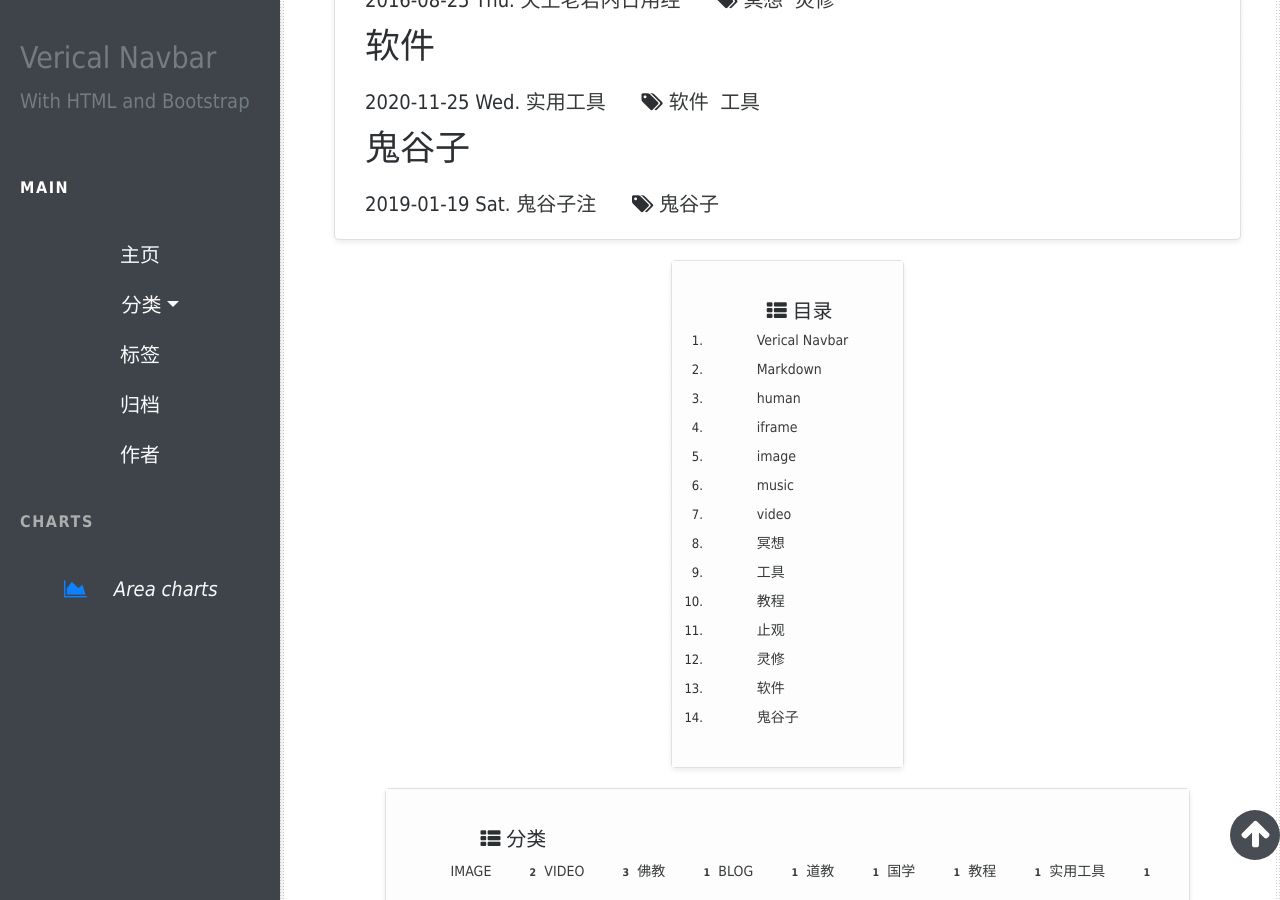
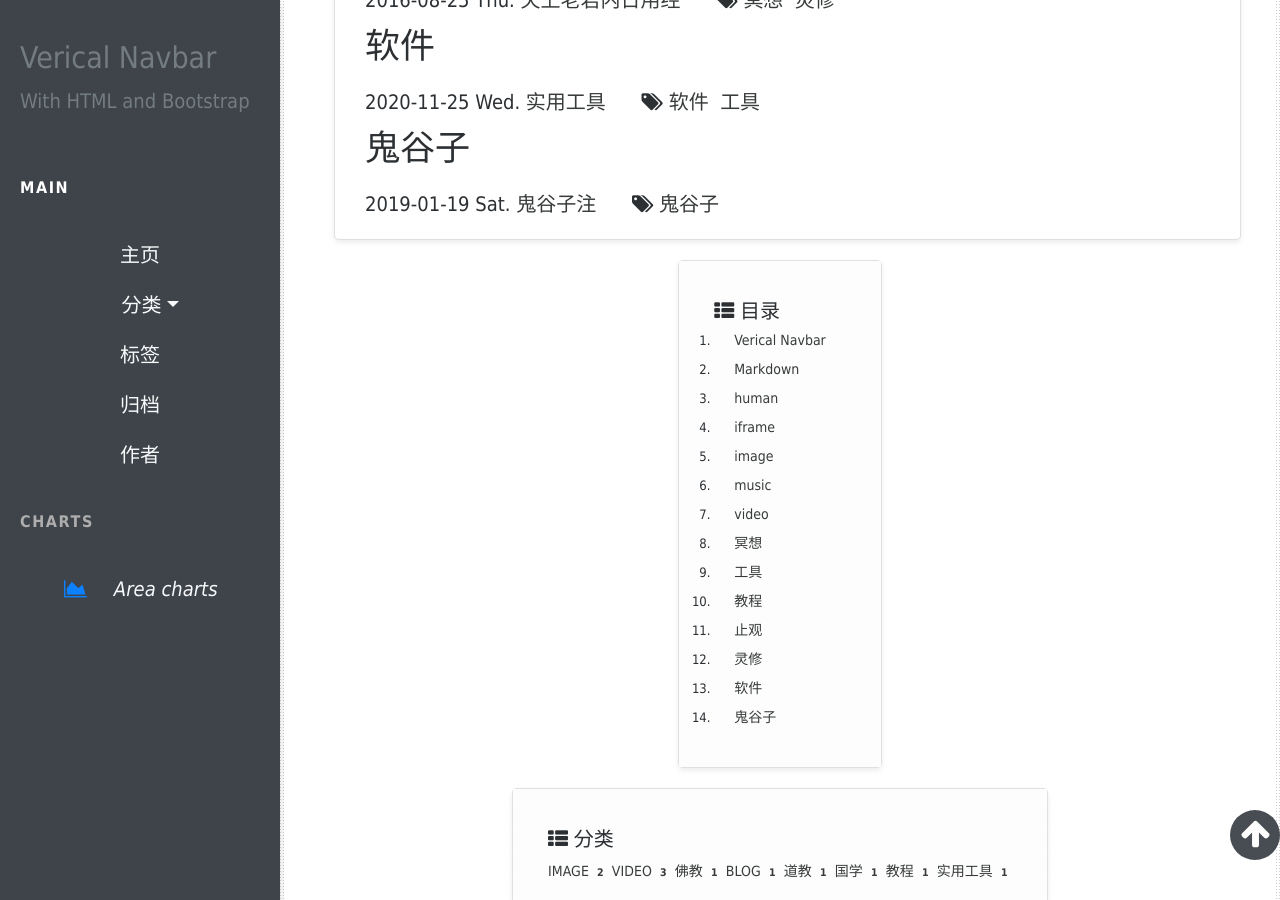
Before and after one commit to nengwuzhi/nengwuzhi.github.ioce, a Jekyll site: the page built from pages/tags.html, in a window 1280 px wide and 900 px high, scrolled down 1581 px. Built offline with Jekyll 4.4.1, drawn with Linux system fonts in a browser that asks for light colours; nearby versions of some CDN libraries.

Commit message:
Update tags.html

```diff
--- a/pages/tags.html
+++ b/pages/tags.html
@@ -6,9 +6,9 @@
 type: page
 ---
 
-<div class="content_container">
+<div class="content_container card shadow-sm">
 
-        <div class="card shadow-sm">
+
         <h2>标签</h2>
         <hr>
         {% capture tags %}
@@ -38,4 +38,3 @@
 
 
  {% include sidebar.html %}
-</div>
```
